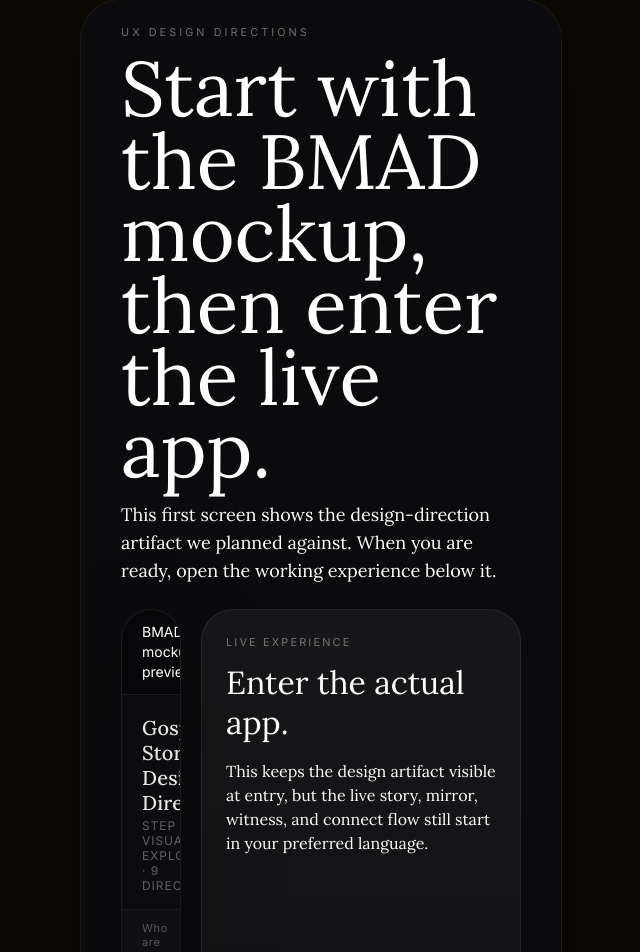
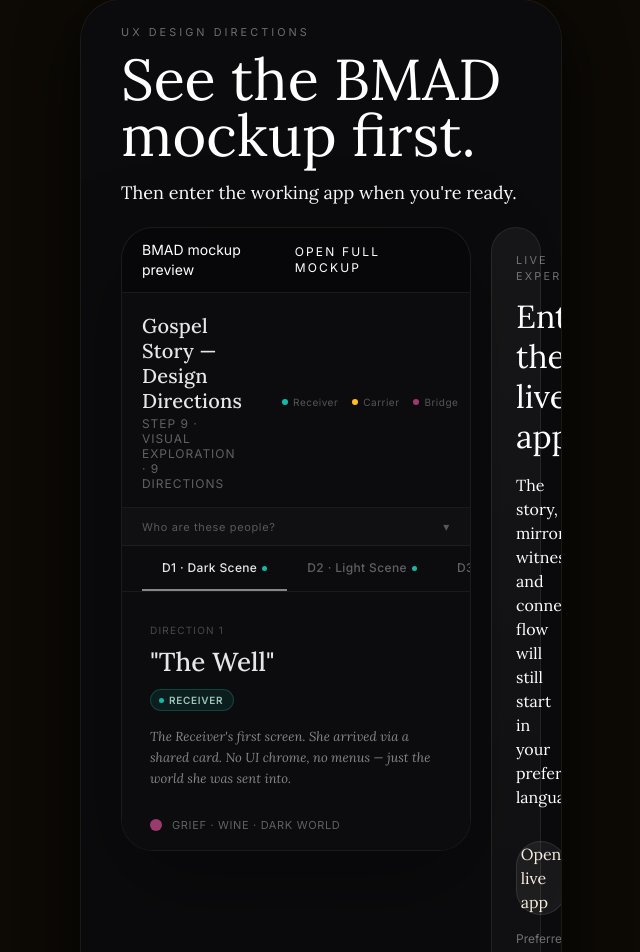
Before and after one commit to jeeminhan/jesus-story, a Next.js app: page / in a window 1280 px wide. Shown: the top 952 px of the page, without its empty margins (319-959 px from the left). Built offline with nearby package versions, Linux system fonts and the light colour scheme; no server answers; the database is empty.

Commit message:
Refine mockup entry layout

```diff
--- a/src/app/page.tsx
+++ b/src/app/page.tsx
@@ -33,8 +33,8 @@ export default async function HomePage() {
 
   return (
     <main className="min-h-screen bg-[#0b0b0d] px-4 py-6 text-white sm:px-6 lg:px-10">
-      <div className="mx-auto flex min-h-[calc(100vh-3rem)] w-full max-w-[1500px] flex-col gap-6">
-        <div className="max-w-3xl">
+      <div className="mx-auto flex min-h-[calc(100vh-3rem)] w-full max-w-[1200px] flex-col gap-5">
+        <div className="max-w-2xl">
           <p
             className="text-[0.68rem] uppercase tracking-[0.28em] text-white/40"
             style={{ fontFamily: 'var(--font-ui)' }}
@@ -42,23 +42,22 @@ export default async function HomePage() {
             UX Design Directions
           </p>
           <h1
-            className="mt-3 text-[clamp(2.2rem,6vw,4.8rem)] font-medium leading-[0.94] text-white"
+            className="mt-3 max-w-xl text-[clamp(1.9rem,7vw,3.6rem)] font-medium leading-[0.96] text-white"
             style={{ fontFamily: 'var(--font-narrative)' }}
           >
-            Start with the BMAD mockup, then enter the live app.
+            See the BMAD mockup first.
           </h1>
           <p
-            className="mt-4 max-w-2xl text-base leading-7 text-white/62 sm:text-lg"
+            className="mt-4 max-w-xl text-base leading-7 text-white/62 sm:text-lg"
             style={{ fontFamily: 'var(--font-narrative)' }}
           >
-            This first screen shows the design-direction artifact we planned against. When you are ready, open the
-            working experience below it.
+            Then enter the working app when you&apos;re ready.
           </p>
         </div>
 
-        <div className="grid flex-1 gap-5 lg:grid-cols-[minmax(0,1fr)_320px]">
+        <div className="grid flex-1 items-start gap-5 lg:grid-cols-[minmax(320px,430px)_minmax(0,420px)] lg:justify-center">
           <section
-            className="overflow-hidden rounded-[32px] border bg-black/30 shadow-[0_30px_90px_rgba(0,0,0,0.35)]"
+            className="mx-auto w-full max-w-[430px] overflow-hidden rounded-[32px] border bg-black/30 shadow-[0_30px_90px_rgba(0,0,0,0.35)]"
             style={{ borderColor: 'rgba(255,255,255,0.08)' }}
           >
             <div
@@ -78,15 +77,13 @@ export default async function HomePage() {
                 Open full mockup
               </a>
             </div>
-            <iframe
-              title="UX design directions"
-              src="/ux-design-directions.html"
-              className="h-[72vh] w-full bg-[#0c0c0f]"
-            />
+            <div className="aspect-[10/16] w-full bg-[#0c0c0f]">
+              <iframe title="UX design directions" src="/ux-design-directions.html" className="h-full w-full" />
+            </div>
           </section>
 
           <aside
-            className="flex flex-col justify-between rounded-[32px] border p-5 sm:p-6"
+            className="mx-auto flex w-full max-w-[430px] flex-col justify-between rounded-[32px] border p-5 sm:p-6"
             style={{
               borderColor: 'rgba(255,255,255,0.08)',
               background:
@@ -104,14 +101,13 @@ export default async function HomePage() {
                 className="mt-3 text-2xl leading-tight text-white sm:text-[2rem]"
                 style={{ fontFamily: 'var(--font-narrative)' }}
               >
-                Enter the actual app.
+                Enter the live app.
               </h2>
               <p
                 className="mt-4 text-sm leading-7 text-white/58 sm:text-base"
                 style={{ fontFamily: 'var(--font-narrative)' }}
               >
-                This keeps the design artifact visible at entry, but the live story, mirror, witness, and connect
-                flow still start in your preferred language.
+                The story, mirror, witness, and connect flow will still start in your preferred language.
               </p>
             </div>
 
```
Also changed, not shown: 1 other file (tests, documents, lock files or other folders).
